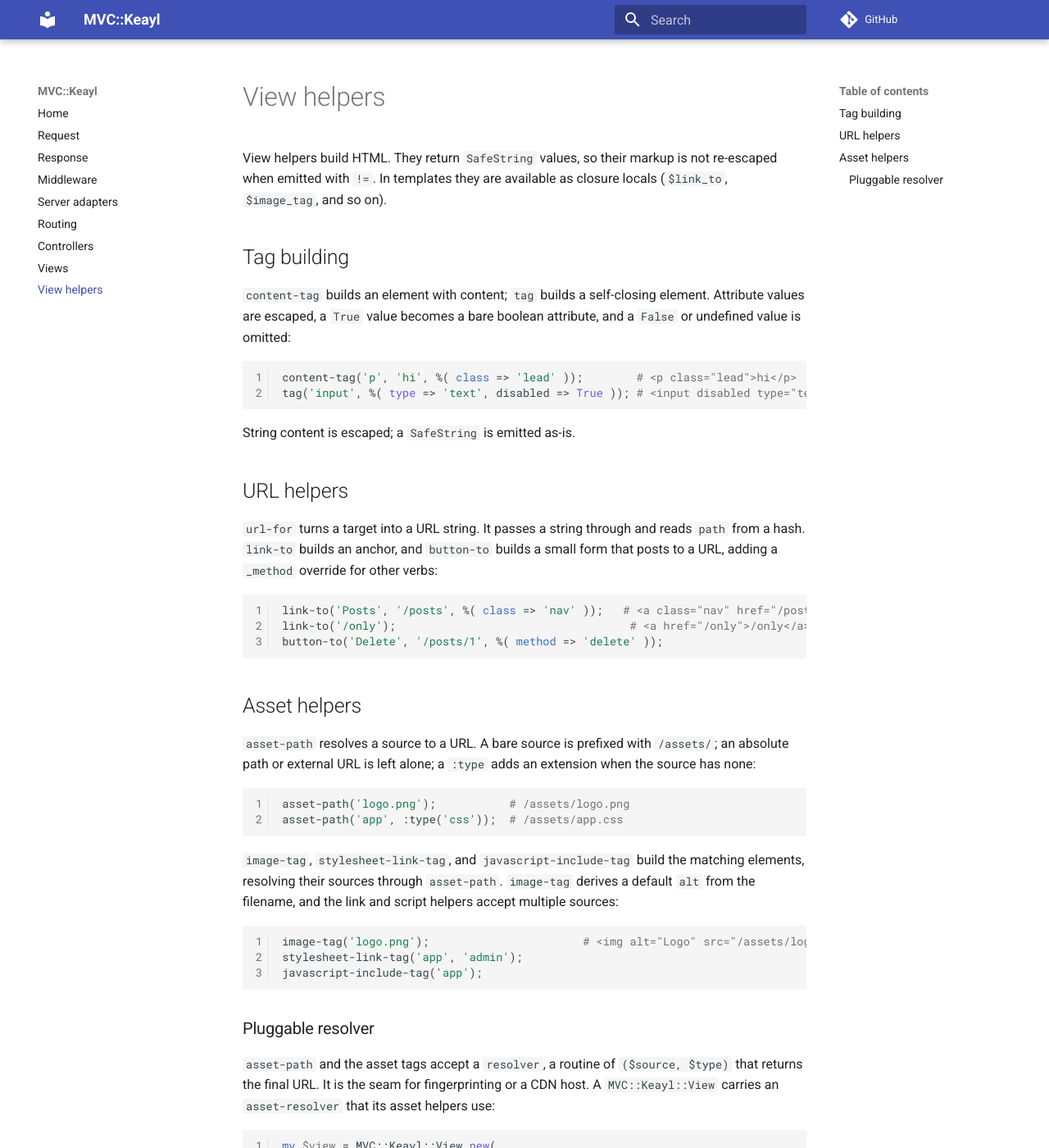
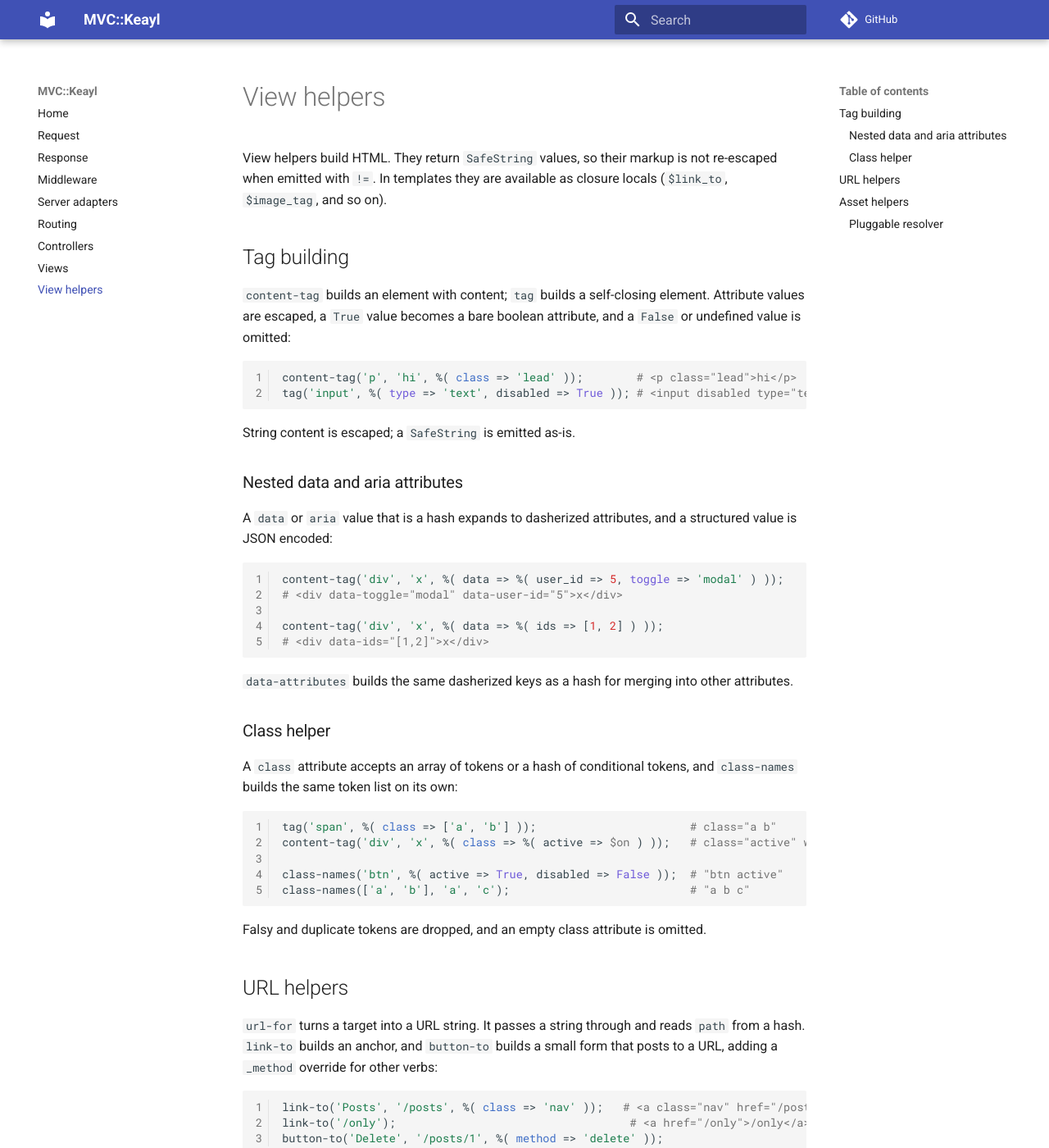
Before and after one commit to gdonald/MVC-Keayl, an MkDocs documentation site: the page built from docs-src/docs/helpers.md, in a window 1280 px wide and 1400 px high. Shown: the whole window at 82% size. Built offline with MkDocs 1.6.1 and Material for MkDocs 9.7.7, drawn with Linux system fonts in a browser that asks for light colours; comment, search, counter and statistics services are not loaded.

Commit message:
Add tag helpers

````diff
--- a/docs-src/docs/helpers.md
+++ b/docs-src/docs/helpers.md
@@ -16,6 +16,37 @@ tag('input', %( type => 'text', disabled => True )); # <input disabled type="tex
 ```
 
 String content is escaped; a `SafeString` is emitted as-is.
+
+### Nested data and aria attributes
+
+A `data` or `aria` value that is a hash expands to dasherized attributes, and a
+structured value is JSON encoded:
+
+```perl6
+content-tag('div', 'x', %( data => %( user_id => 5, toggle => 'modal' ) ));
+# <div data-toggle="modal" data-user-id="5">x</div>
+
+content-tag('div', 'x', %( data => %( ids => [1, 2] ) ));
+# <div data-ids="[1,2]">x</div>
+```
+
+`data-attributes` builds the same dasherized keys as a hash for merging into
+other attributes.
+
+### Class helper
+
+A `class` attribute accepts an array of tokens or a hash of conditional tokens,
+and `class-names` builds the same token list on its own:
+
+```perl6
+tag('span', %( class => ['a', 'b'] ));                       # class="a b"
+content-tag('div', 'x', %( class => %( active => $on ) ));   # class="active" when $on
+
+class-names('btn', %( active => True, disabled => False ));  # "btn active"
+class-names(['a', 'b'], 'a', 'c');                           # "a b c"
+```
+
+Falsy and duplicate tokens are dropped, and an empty class attribute is omitted.
 
 ## URL helpers
 
````
Also changed, not shown: 4 other files.
